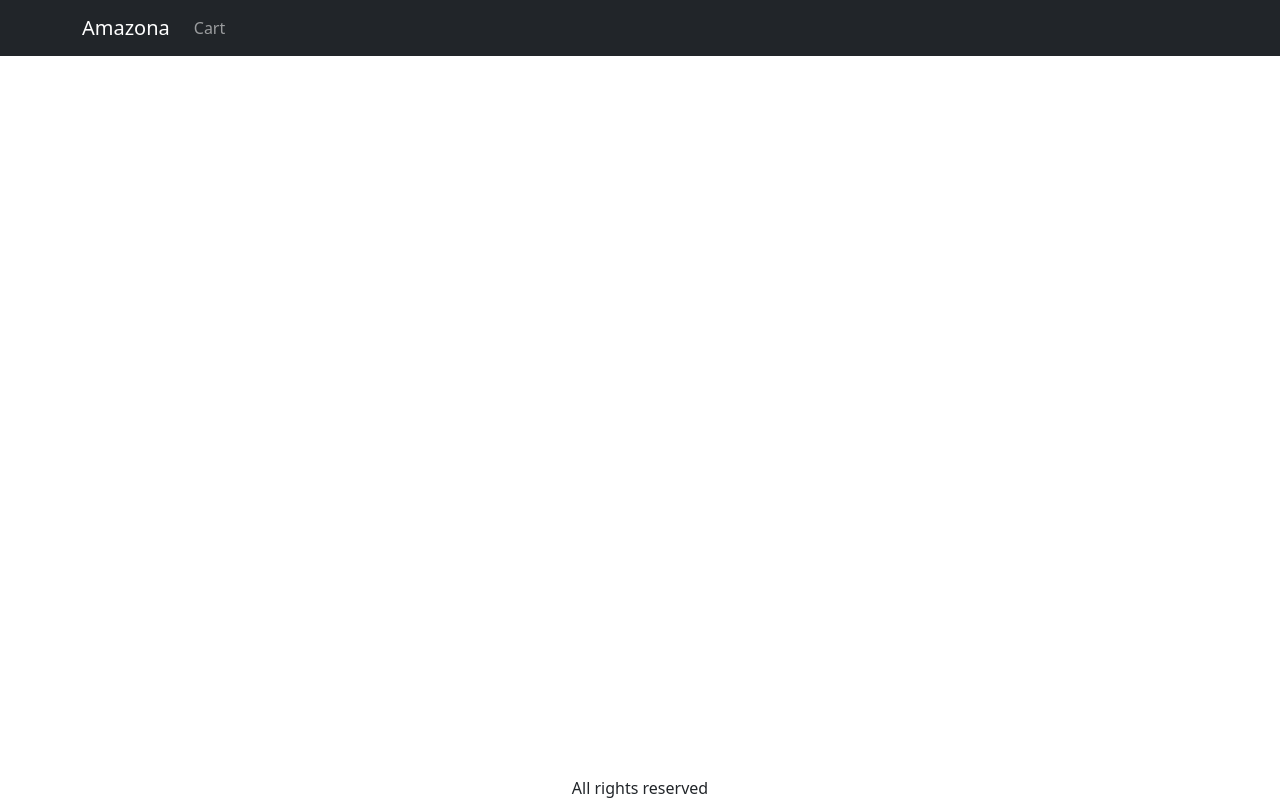
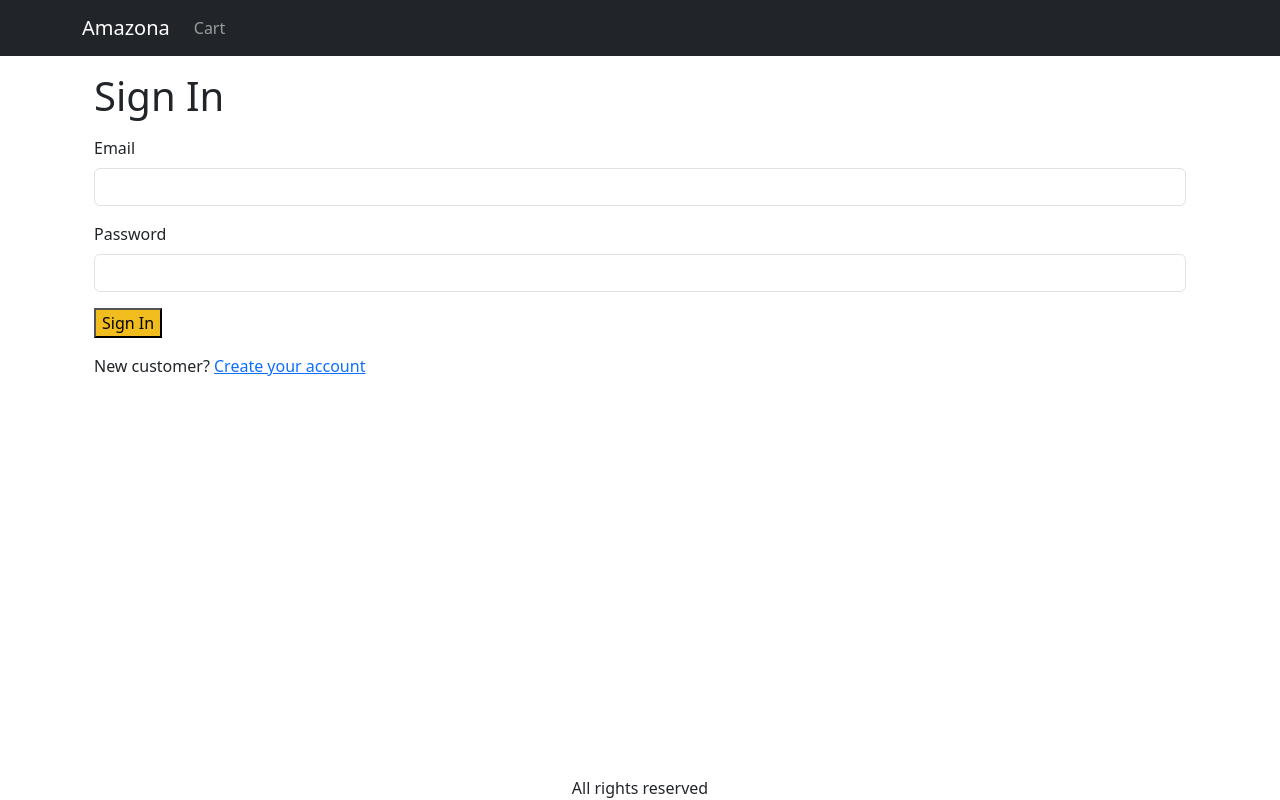
Before and after one commit to QFcode-star/Amazona, a React (Create React App) app in the folder frontend/: page /signin in a window 1280 px wide. Built offline with nearby package versions, Linux system fonts and the light colour scheme.

Commit message:
Create signin screen

```diff
--- a/frontend/src/App.js
+++ b/frontend/src/App.js
@@ -9,6 +9,7 @@
 import Badge from 'react-bootstrap/Badge';
 import Nav from 'react-bootstrap/Nav';
 import CartScreen from './screens/CartScreen';
+import SigninScreen from './screens/SigninScreen';
 
 function App() {
   const { state } = useContext(Store);
@@ -40,6 +41,7 @@
             <Routes>
               <Route path="/product/:slug" element={<ProductScreen />} />
               <Route path="/cart" element={<CartScreen />} />
+              <Route path="/signin" element={<SigninScreen />} />
               <Route path="/" element={<HomeScreen />} />
             </Routes>
           </Container>
--- a/frontend/src/components/Product.js
+++ b/frontend/src/components/Product.js
@@ -38,7 +38,7 @@
         <Rating rating={product.rating} numReviews={product.numReviews} />
         <Card.Text>${product.price}</Card.Text>
         {product.countInStock === 0 ? (
-          <Button variant="light" disabled>
+          <Button variant="blue" disabled>
             Out of stock
           </Button>
         ) : (
--- a/frontend/src/index.css
+++ b/frontend/src/index.css
@@ -16,17 +16,14 @@
   background-color: #f1bd1e;
   color: #000000;
 }
-
 .rating span {
   color: #ffc000;
 }
-
 .products {
   display: flex;
   flex-wrap: wrap;
   justify-content: center;
 }
-
 .product {
   border: 1px #404040 solid;
   margin: 1rem;
@@ -44,3 +41,6 @@
 .img-thumbnail {
   height: 80px;
 }
+.small-container {
+  max-width: 600px;
+}
--- /dev/null
+++ b/frontend/src/screens/SigninScreen.js
@@ -0,0 +1,38 @@
+import { Link, useLocation } from 'react-router-dom';
+import Container from 'react-bootstrap/Container';
+import Form from 'react-bootstrap/Form';
+import Button from 'react-bootstrap/Button';
+import { Helmet } from 'react-helmet-async';
+
+export default function SigninScreen() {
+  const { search } = useLocation();
+  const redirectInUrl = new URLSearchParams(search).get('redirect');
+  const redirect = redirectInUrl ? redirectInUrl : '/';
+  return (
+    <Container className="small-container">
+      <Helmet>
+        <title>Sign In</title>
+      </Helmet>
+      <h1 className="my-3">Sign In</h1>
+      <Form>
+        <Form.Group className="mb-3" controlId="email">
+          <Form.Label>Email</Form.Label>
+          <Form.Control type="email" required />
+        </Form.Group>
+        <Form.Group className="mb-3" controlId="password">
+          <Form.Label>Password</Form.Label>
+          <Form.Control type="password" required />
+        </Form.Group>
+        <div className="mb-3">
+          <button className="btn-primary" type="submit">
+            Sign In
+          </button>
+        </div>
+        <div className="mb-3">
+          New customer?{' '}
+          <Link to={`/signup?redirect=${redirect}`}>Create your account</Link>
+        </div>
+      </Form>
+    </Container>
+  );
+}
```
Also changed, not shown: 1 other file (tests, documents, lock files or other folders).
